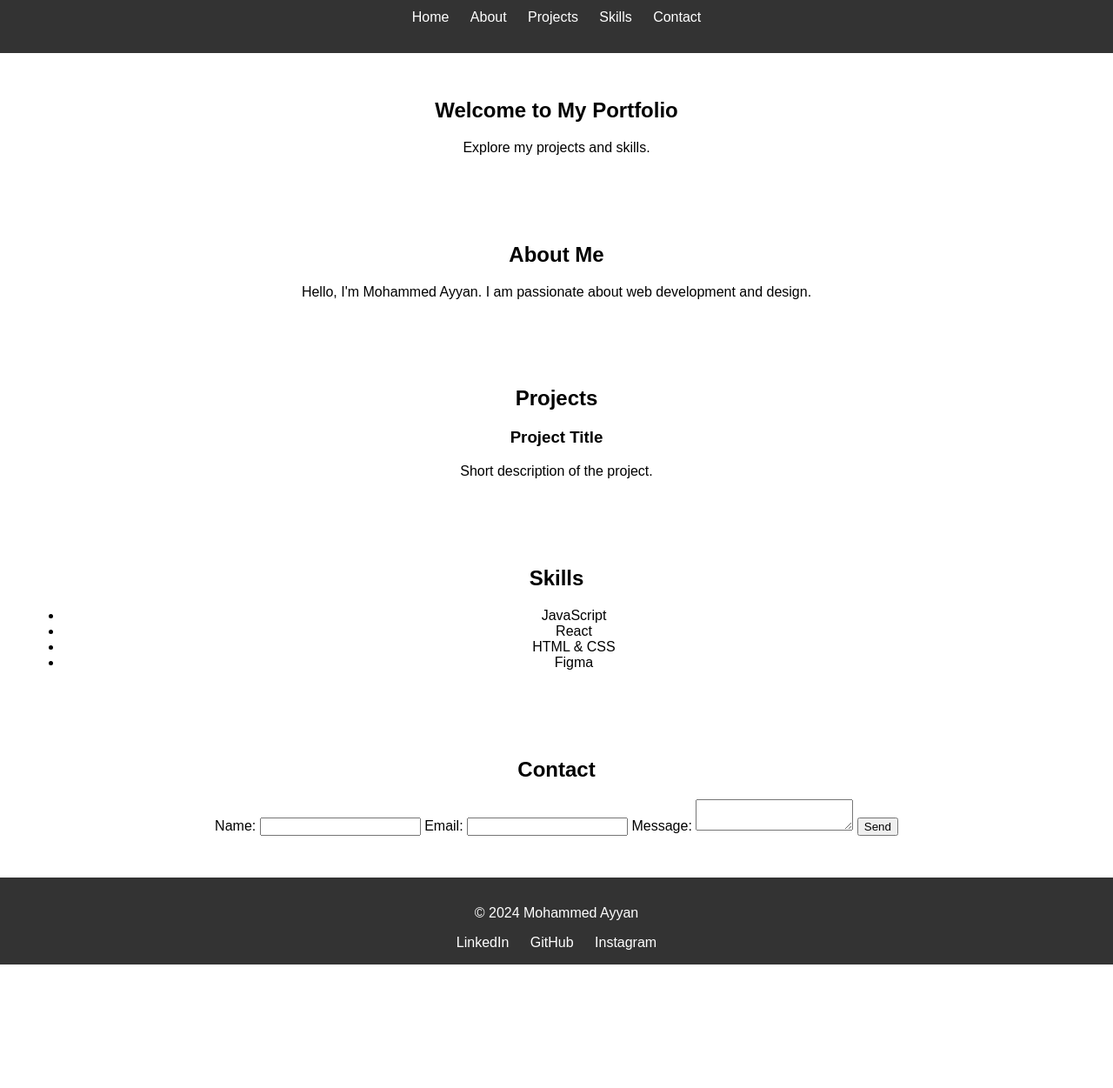
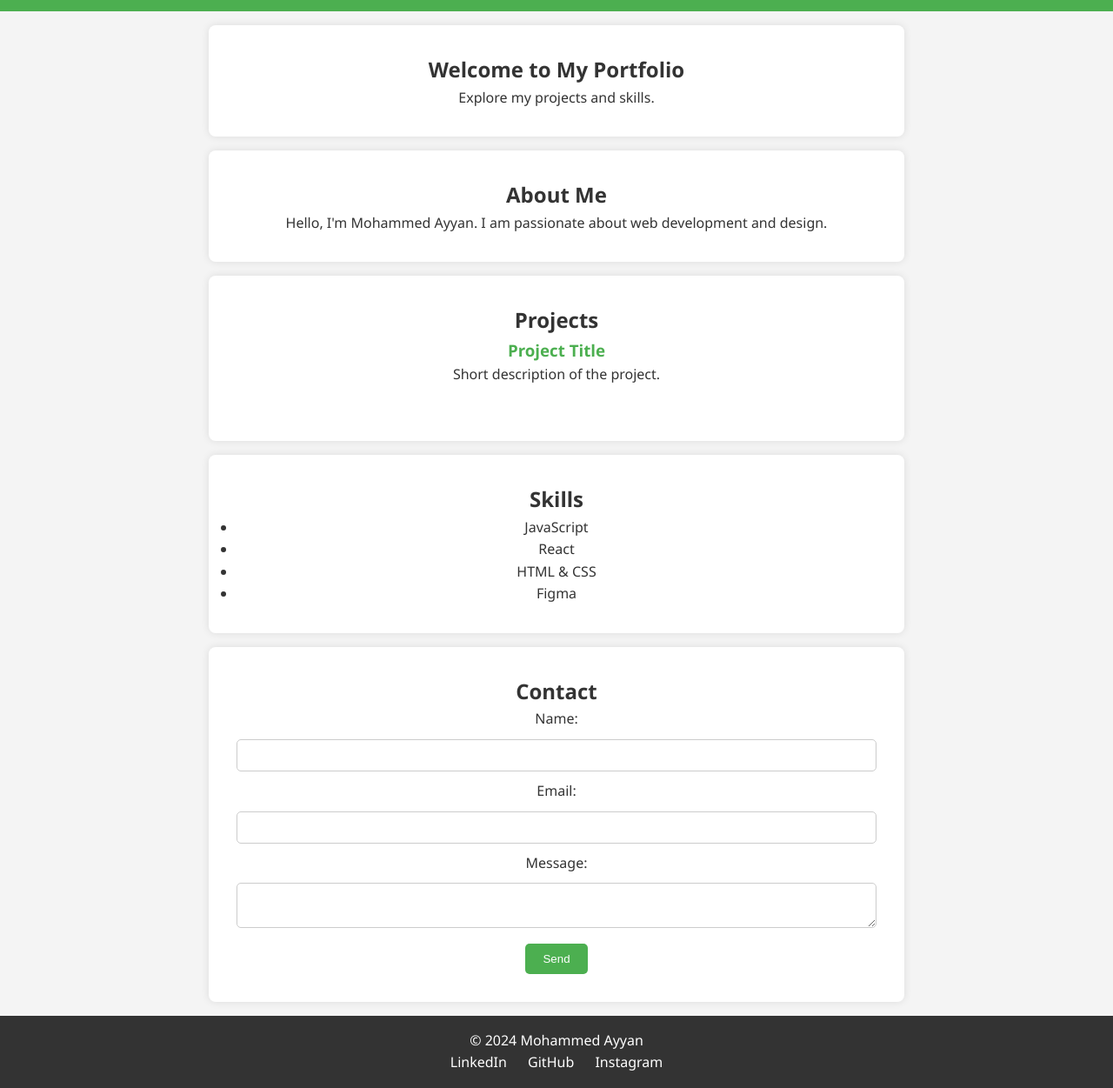
Before and after one commit to Mohammed-Ayyan/Portfolio, a plain HTML site: page index.html in a window 1280 px wide. Shown: the part 137-1388 px from the top of the page at 87% size. Before the commit the page ends 1246 px from the top, so only its background shows below. Drawn offline with Linux system fonts and the light colour scheme.

Commit message:
Update index.html

```diff
--- a/index.html
+++ b/index.html
@@ -1,4 +1,3 @@
-Qqa
 <!DOCTYPE html>
 <html lang="en">
 <head>
@@ -6,42 +5,69 @@ Qqa
     <meta name="viewport" content="width=device-width, initial-scale=1.0">
     <title>Mohammed Ayyan's Portfolio</title>
     <style>
-        body {
-            font-family: Arial, sans-serif;
+        /* Reset and base styles */
+        * {
             margin: 0;
             padding: 0;
             box-sizing: border-box;
         }
 
+        body {
+            font-family: 'Segoe UI', Tahoma, Geneva, Verdana, sans-serif;
+            line-height: 1.6;
+            color: #333;
+            background-color: #f4f4f4;
+        }
+
         header {
-            background-color: #333;
+            background-color: #4CAF50;
             color: white;
+            padding: 1em 0;
             text-align: center;
-            padding: 1em 0;
+        }
+
+        header h1 {
+            margin-bottom: 0.5em;
         }
 
         header nav ul {
-            list-style-type: none;
+            list-style: none;
+            display: flex;
+            justify-content: center;
             padding: 0;
         }
 
         header nav ul li {
-            display: inline;
-            margin: 0 10px;
+            margin: 0 15px;
         }
 
         header nav ul li a {
             color: white;
             text-decoration: none;
+            font-weight: bold;
+            transition: color 0.3s;
+        }
+
+        header nav ul li a:hover {
+            color: #333;
         }
 
         section {
             padding: 2em;
             text-align: center;
+            background-color: white;
+            margin: 1em auto;
+            max-width: 800px;
+            border-radius: 8px;
+            box-shadow: 0 0 10px rgba(0, 0, 0, 0.1);
         }
 
         #projects .project {
-            margin-bottom: 1em;
+            margin-bottom: 2em;
+        }
+
+        #projects .project h3 {
+            color: #4CAF50;
         }
 
         footer {
@@ -55,6 +81,33 @@ Qqa
             margin: 0 10px;
             color: white;
             text-decoration: none;
+            transition: color 0.3s;
+        }
+
+        footer .social a:hover {
+            color: #4CAF50;
+        }
+
+        button {
+            background-color: #4CAF50;
+            color: white;
+            border: none;
+            padding: 10px 20px;
+            border-radius: 5px;
+            cursor: pointer;
+            transition: background-color 0.3s;
+        }
+
+        button:hover {
+            background-color: #45a049;
+        }
+
+        input, textarea {
+            width: 100%;
+            padding: 10px;
+            margin: 10px 0;
+            border: 1px solid #ccc;
+            border-radius: 5px;
         }
     </style>
 </head>
```
